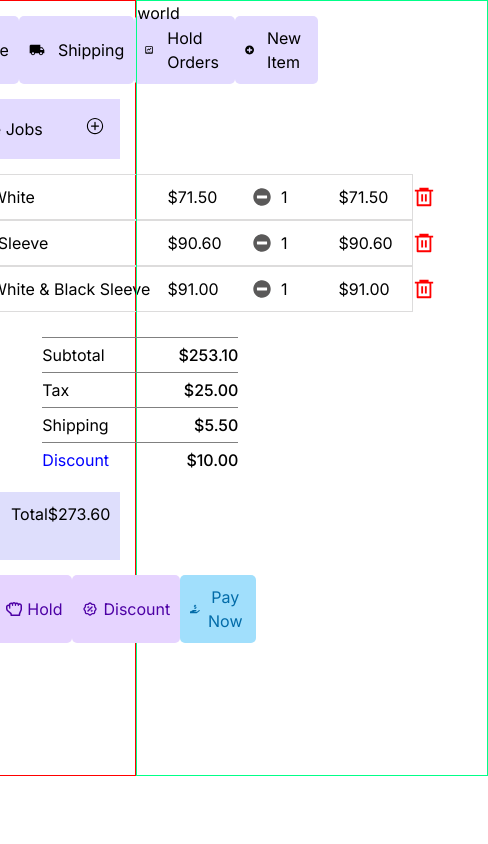
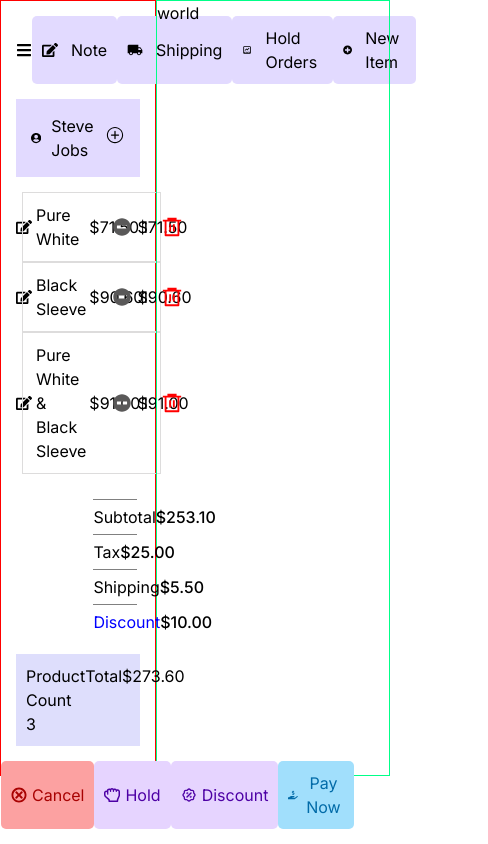
Before and after one commit to nrshagor/e-shop-nrs-task, a Next.js app: page / in a window 390 px wide. Shown: the whole page, 488 px wide, since content can reach past the window. Built offline with nearby package versions, Linux system fonts and the light colour scheme; some icons are missing.

Commit message:
:pencil: large display design responsive

```diff
--- a/src/styles/cartItems.module.scss
+++ b/src/styles/cartItems.module.scss
@@ -1,5 +1,5 @@
 .cartItems {
-  width: 510px;
+  width: 38vw;
   display: flex;
   flex-direction: row;
   align-items: center;
@@ -55,7 +55,7 @@
   bottom: 0px;
 
   .calculateAmount {
-    width: 211px;
+    width: 15vw;
     display: flex;
     position: relative;
     left: 60%;
--- a/src/styles/globals.scss
+++ b/src/styles/globals.scss
@@ -9,7 +9,7 @@ main {
   flex-direction: row;
   justify-content: center;
   .display {
-    width: 1350px;
+    width: 100vw;
     display: flex;
     flex-direction: row;
     .display-left {
```
